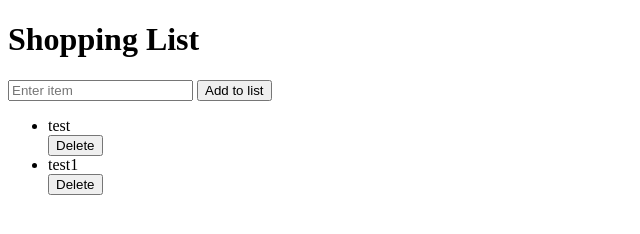
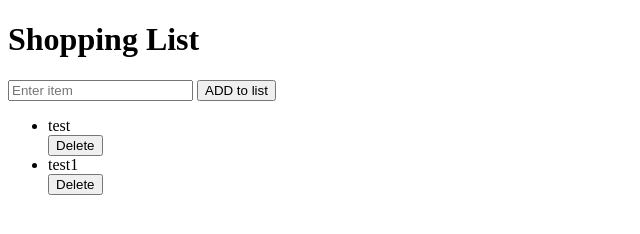
Before and after one commit to delicut/background-generator, a plain HTML site: page index.html in a window 1280 px wide. Shown: the full height of the page, 0-640 px from the left. Drawn offline with Linux system fonts and the light colour scheme.

Commit message:
Capitalize Add

```diff
--- a/index.html
+++ b/index.html
@@ -6,7 +6,7 @@
 <body>
 	<h1>Shopping List</h1>
 	<input id="userinput" type="text" placeholder="Enter item">
-	<button id="submit">Add to list</button>
+	<button id="submit">ADD to list</button>
 	<ul id="ulist">
 		<div>
 			<li> test</li>
```
